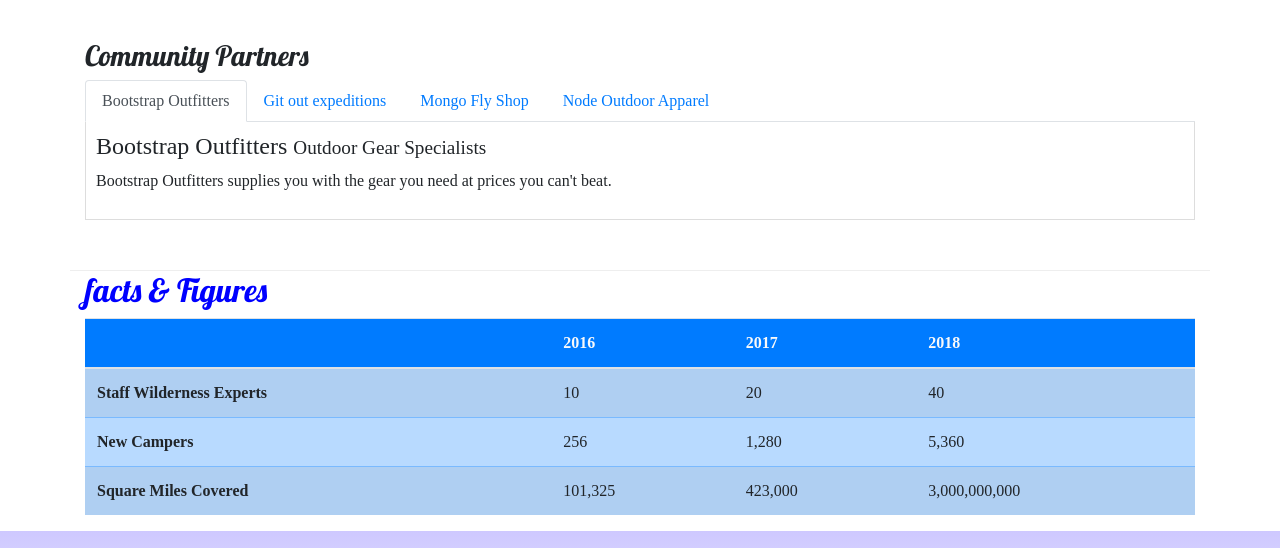
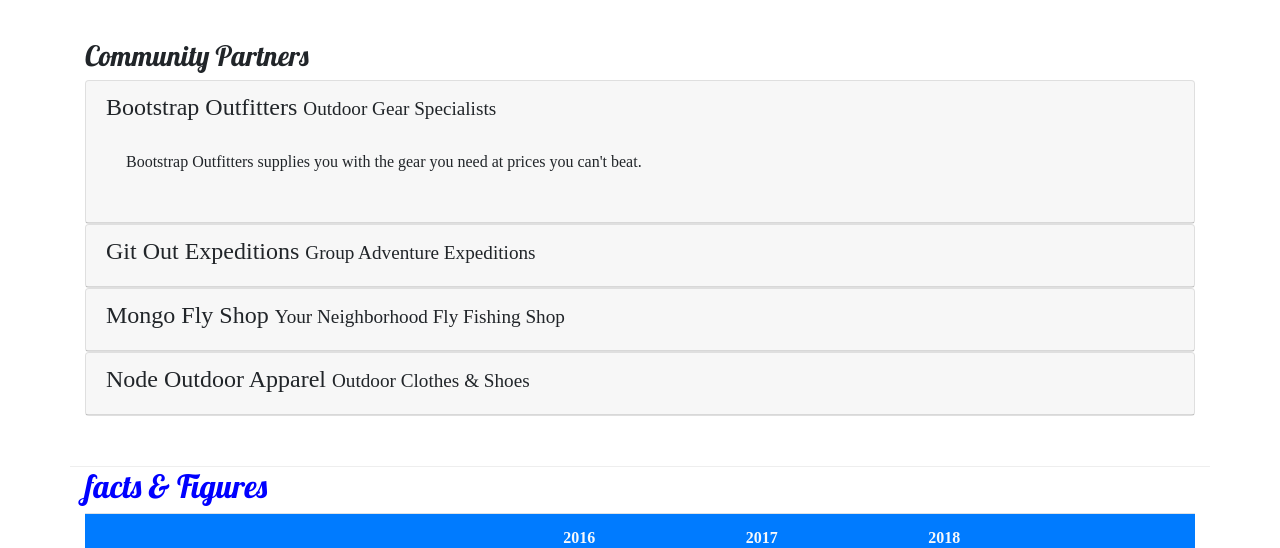
Before and after one commit to Amaretess/camping-website, a website: page aboutus.html in a window 1280 px wide. Shown: the part 846-1394 px from the top of the page. Drawn offline with nearby package versions, Linux system fonts and the light colour scheme.

Commit message:
accordion

```diff
--- a/aboutus.html
+++ b/aboutus.html
@@ -110,29 +110,62 @@
         <div class="row row-content">
             <div class="col">
                 <h3>Community Partners</h3>
-                <ul class="nav nav-tabs">
-                    <li class="nav-item"><a class="nav-link active" href="#bootstrap" role="tab" data-toggle="tab">Bootstrap Outfitters</a></li>
-                    <li class="nav-item"><a class="nav-link" href="#git" role="tab" data-toggle="tab">Git out expeditions</a></li>
-                    <li class="nav-item"><a class="nav-link" href="#mongo" role="tab" data-toggle="tab">Mongo Fly Shop</a></li>
-                    <li class="nav-item"><a class="nav-link" href="#node" role="tab" data-toggle="tab">Node Outdoor Apparel</a></li>
-                </ul>
 
-                <div class="tab-content">
-                    <div role="tabpanel" class="tab-pane fade show active" id="bootstrap">
-                        <h4>Bootstrap Outfitters <small>Outdoor Gear Specialists</small></h4>
-                        <p class="d-none d-sm-block">Bootstrap Outfitters supplies you with the gear you need at prices you can't beat.</p>
+                <div id="accordion">
+                    <div class="card">
+                        <div role="tab" class="card-header">
+                            <h4>
+                                <a class="collapsed" data-toggle="collapse" data-target="#bootstrap">Bootstrap Outfitters <small>Outdoor Gear Specialists</small></a>
+                            </h4>
+                            <div class="collapse show" id="bootstrap" data-parent="#accordion">
+                                <div class="card-body">
+                                    <p class="d-none d-sm-block">Bootstrap Outfitters supplies you with the gear you need at prices you can't beat.</p>
+                                </div>
+                            </div>
+
+                        </div>
                     </div>
-                    <div role="tabpanel" class="tab-pane fade" id="git">
-                        <h4>Git Out Expeditions <small>Group Adventure Expeditions</small></h4>
-                        <p class="d-none d-sm-block">Join Git Out Expeditions to explore new horizons with a group of other adventurers!</p>
+                    <div class="card">
+                        <div class="card-header">
+                            <h4>
+                                <a class="collapsed" data-toggle="collapse" data-target="#git">Git Out Expeditions <small>Group Adventure Expeditions</small></a>
+                            </h4>
+                            <div class="collapse" id="git" data-parent="#accordion">
+                                <div class="card-body">
+                                    <p class="d-none d-sm-block">Join Git Out Expeditions to explore new horizons with a group of other adventurers!</p>
+                                </div>
+                            </div>
+
+                        </div>
+
                     </div>
-                    <div role="tabpanel" class="tab-pane fade" id="mongo">
-                        <h4>Mongo Fly Shop <small>Your Neighborhood Fly Fishing Shop</small></h4>
-                        <p class="d-none d-sm-block">Need a new fishing pole, a tacklebox, or flies of all kinds? Stop by Mongo Fly Shop.</p>
+                    <div class="card">
+                        <div class="card-header">
+                            <h4>
+                                <a class="collapsed" data-toggle="collapse" data-target="#mongo">Mongo Fly Shop <small>Your Neighborhood Fly Fishing Shop</small></a>
+                            </h4>
+                            <div class="collapse" id="mongo" data-parent="#accordion">
+                                <div class="card-body">
+                                    <p class="d-none d-sm-block">Need a new fishing pole, a tacklebox, or flies of all kinds? Stop by Mongo Fly Shop.</p>
+                                </div>
+                            </div>
+                        </div>
+
                     </div>
-                    <div role="tabpanel" class="tab-pane fade" id="node" >
-                        <h4>Node Outdoor Apparel <small>Outdoor Clothes & Shoes</small></h4>
-                        <p class="d-none d-sm-block">From polar fleeces to swimsuits, hiking boots to waders, a visit to Node will be sure to get you covered.</p>
+                    <div class="card">
+                        <div class="card-header">
+                            <h4>
+                                <a class="collapsed" data-toggle="collapse" data-target="#node">Node Outdoor Apparel <small>Outdoor Clothes & Shoes</small></a>
+                            </h4>
+                            <div class="collapse" id="node" data-parent="#accordion">
+                                <div class="card-body">
+                                    <p class="d-none d-sm-block">From polar fleeces to swimsuits, hiking boots to waders, a visit to Node will be sure to get you covered.</p>
+                                </div>
+                            </div>
+
+
+                        </div>
+
                     </div>
                 </div>
             </div>
--- a/css/styles.css
+++ b/css/styles.css
@@ -43,8 +43,8 @@
     margin: 5px 0px 0px -1rem;
 }
 
-.tab-content {
-    border: 1px solid #DDD;
-    border-top: none;
-    padding: 10px;
+
+a, a:hover {
+    color: inherit;
+    text-decoration: none;
 }
```
